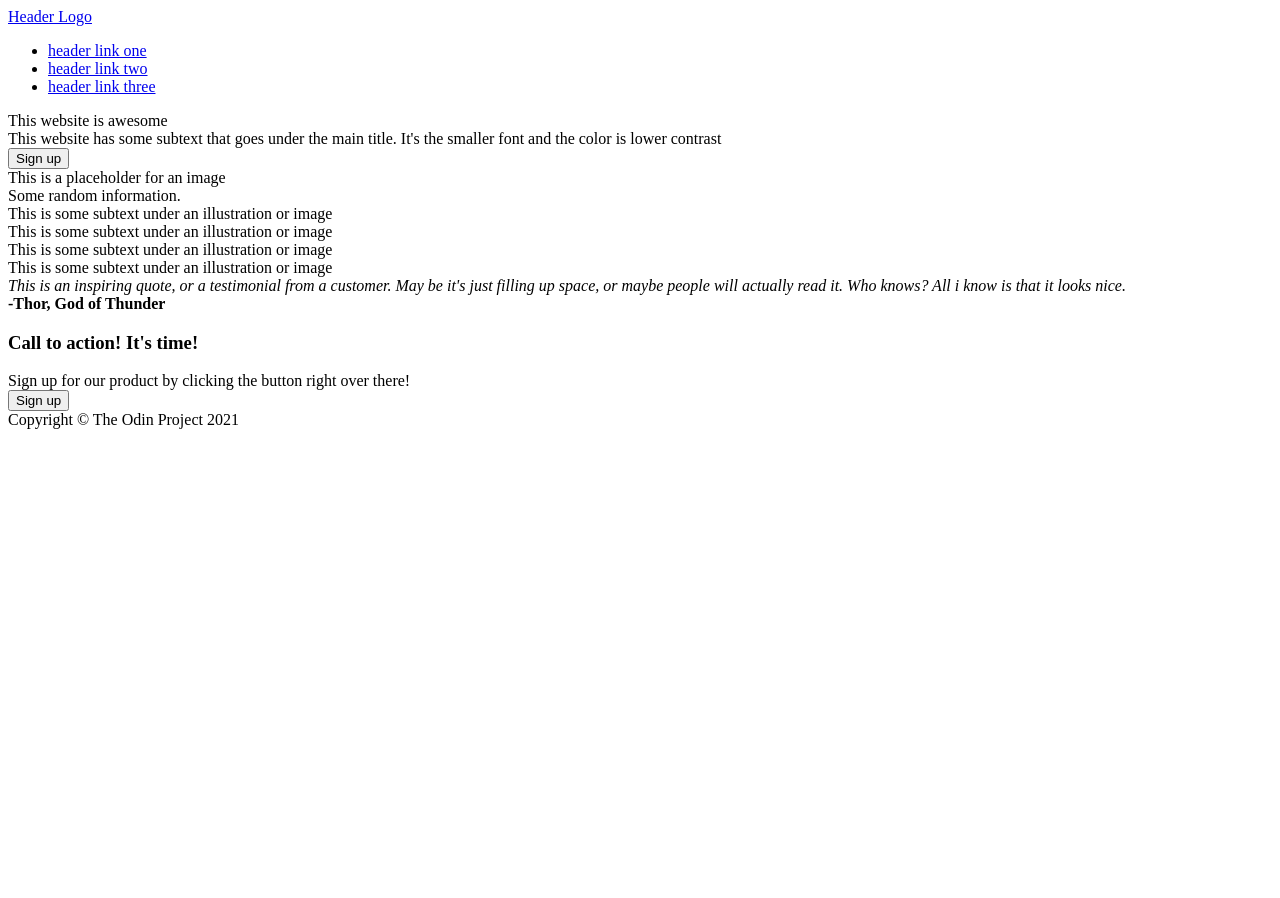
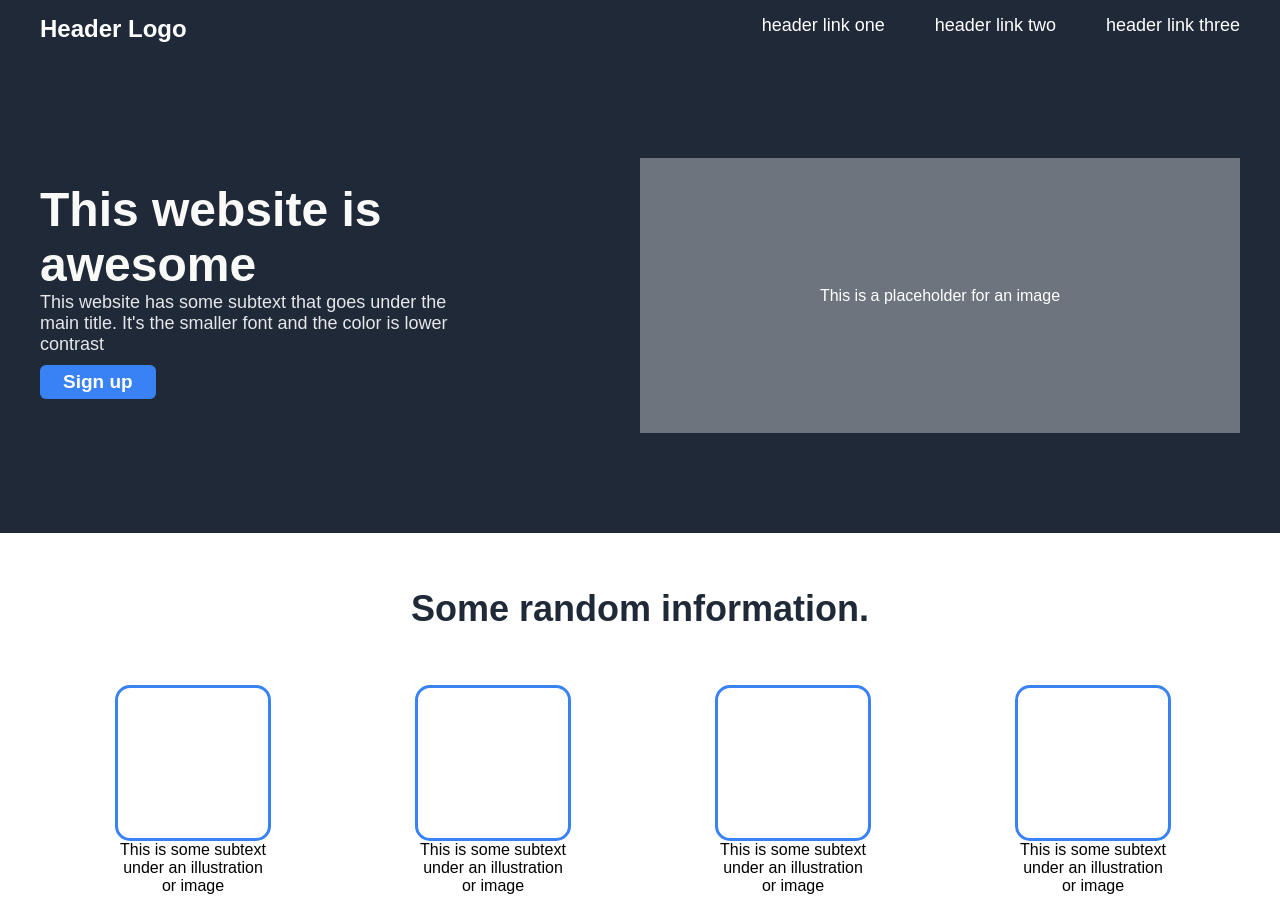
Before and after one commit to truongdodan/LandingPageProject, a plain HTML site: page index.html in a window 1280 px wide. Shown: the top 898 px of the page. Before the commit the page ends 800 px from the top, so only its background shows below. Drawn offline with Linux system fonts and the light colour scheme.

Commit message:
Add style (css) to the html, complete the project

```diff
--- a/index.html
+++ b/index.html
@@ -59,8 +59,10 @@
         </div>
         <div class="ctabackground">
             <div class="calltoaction">
-                <h3>Call to action! It's time!</h3>
-                <div class="subtext">Sign up for our product by clicking the button right over there!</div>
+                <div>
+                    <div class="ctaheader">Call to action! It's time!</div>
+                    <div class="subtext">Sign up for our product by clicking the button right over there!</div>
+                </div>
                 <button class="signupbutton">Sign up</button>
             </div>
         </div>
--- a/style.css
+++ b/style.css
@@ -0,0 +1,186 @@
+body {
+    font-family: Arial, "Courier New", Verdana;
+    margin: 0px;
+    height: 100vh;
+    display: flex;
+    flex-direction: column;
+}
+
+.header, .hero, .randominformation, .quote, .calltoaction, .footer{
+    max-width: 1200px;
+    margin: 0 auto;
+}
+
+.headerbackground, .herobackground, .footerbackground {
+    background-color: #1F2937;
+    color: white;
+}
+
+.quotebackground {
+    background-color: #E5E7EB;
+}
+
+
+
+/* header */
+.header {
+    flex: auto;
+    display: flex;
+    justify-content: space-between;
+    padding: 15px 0px;
+}
+
+.header .logo {
+    flex: auto;
+    font-weight: bold;
+    font-size: 24px;
+    color: #F9FAF8;
+}
+
+.link, .hero .subtext, .calltoaction .subtext {
+    font-size: 18px;
+    color: #E5E7EB;
+}
+
+a {
+    text-decoration: none;
+    color: white;
+}
+
+ul {
+    list-style: none;
+    margin: 0px;
+    padding: 0px;
+    display: flex;
+    gap: 50px;
+}
+
+/* footer */
+.footer {
+    padding: 35px 0px;
+    text-align: center;
+}
+
+
+
+/* content */
+.content {
+    flex: auto;
+}
+
+.hero .maintext {
+    font-size: 48px;
+    color: #F9FAF8;
+    font-weight: 900;
+}
+
+.signupbutton, .calltoaction {
+    color: white;
+    background-color: #3882F6;
+    border: none;
+    font-weight: 900;
+    font-size: 19px;
+    padding: 6px 23px;
+    border-radius: 6px;
+}
+
+.raninforheadertext {
+    font-size: 36px;
+    font-weight: 900;
+    color: #1f2937;
+}
+
+.quote {
+    font-size: 36px;
+    color: #1f2937;
+}
+/*
+.imageplaceholder {
+    background-color: #6D747D;
+    color: white;
+    width: 650px;
+    height: 275px;
+    display: flex;
+    justify-content: center;
+    align-items: center;
+} */
+
+.imageplaceholder {
+    flex: 0 10 auto;
+    background-color: #6D747D;
+    color: white;
+    /* padding: 130px 200px; */
+    width: 50%;
+    height: 275px;
+    display: flex;
+    justify-content: center;
+    align-items: center;
+}
+
+.hero {
+    display: flex;
+    justify-content: space-between;
+    align-items: center;
+    padding: 100px 0px;
+}
+
+.herocontent {
+    max-width: 35%;
+}
+
+.signupbutton {
+    margin: 10px 0px;
+}
+
+.randominformation {
+    display: flex;
+    flex-direction: column;
+    align-items: center;
+    gap: 55px;
+    padding: 55px 0px 125px;
+}
+
+.raninforcontent {
+    display: flex;
+    gap: 150px;
+    flex-wrap: wrap;
+}
+
+.raninforcontainer {
+    display: flex;
+    flex-direction: column;
+    flex-wrap: wrap;
+    width: 150px;
+    align-items: center;
+    text-align: center;
+}
+
+.illustration {
+    flex: auto;
+    width: 150px;
+    height: 150px;
+    border: 3px solid #3882F6;
+    border-radius: 15px;
+}
+
+.quote {
+    display: flex;
+    flex-direction: column;
+    padding: 135px;
+}
+
+.quote .quoteauthor {
+    margin-left: auto;
+    font-size: 23px;
+}
+
+.calltoaction .signupbutton {
+    border: 2px solid white;
+}
+
+.calltoaction {
+    display: flex;
+    justify-content: space-between;
+    padding: 55px 100px;
+    margin: 100px auto 115px;
+}
```
